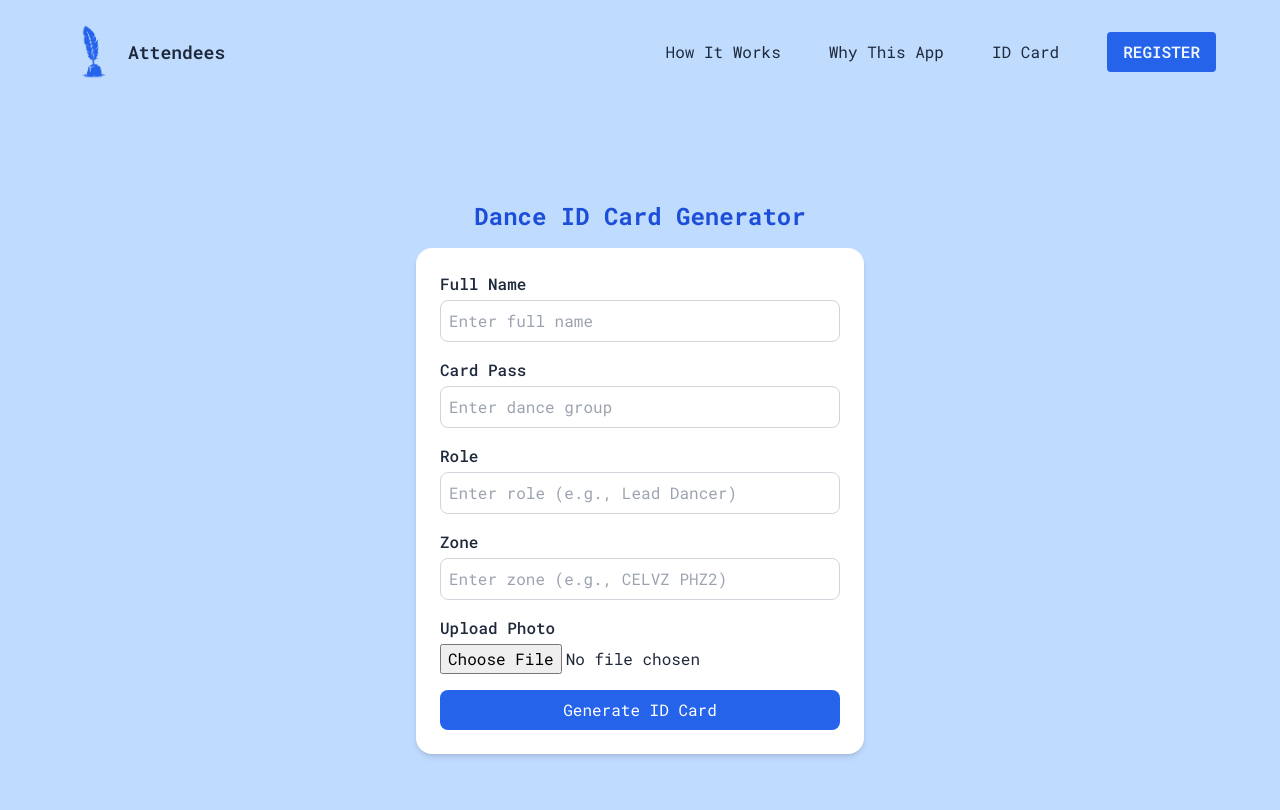
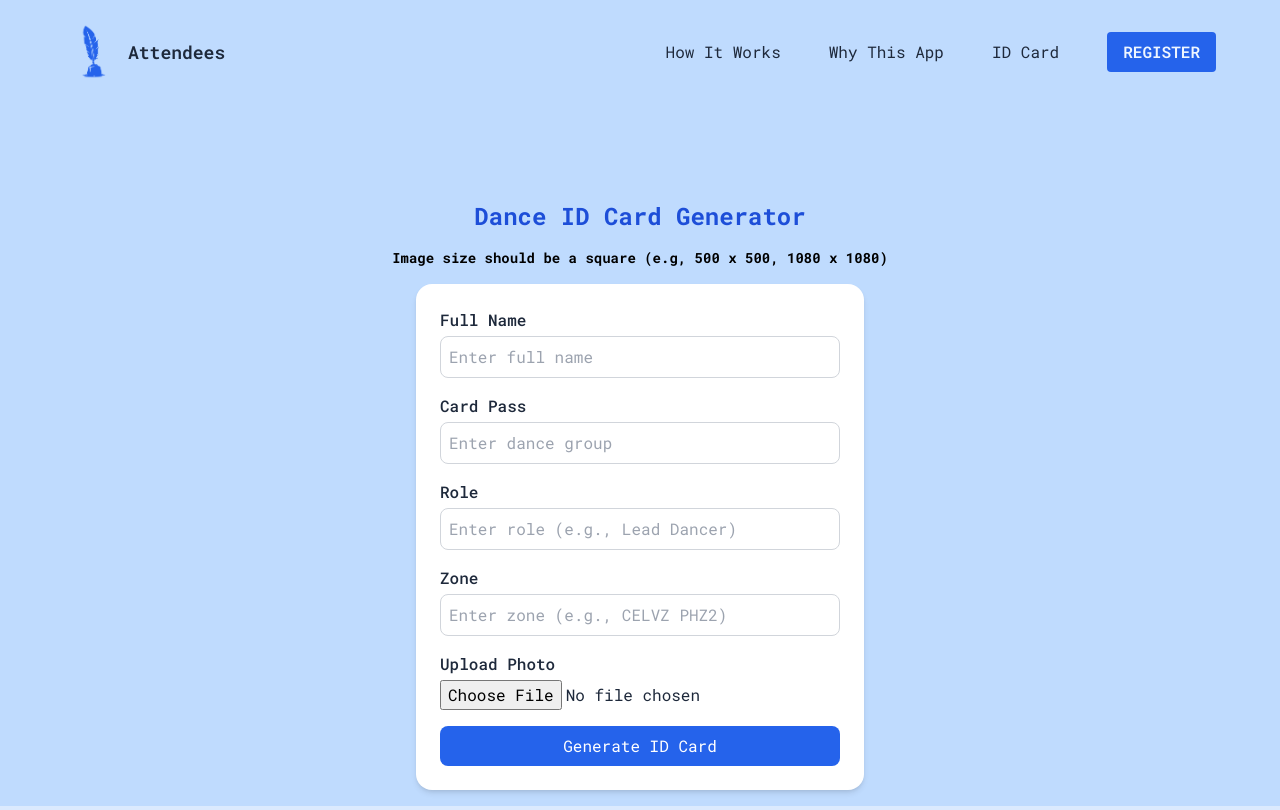
Before and after one commit to Codewitheyezyc/Attendees-Web-App, a React (Vite) app: page /id-card in a window 1280 px wide. Built offline with nearby package versions, Linux system fonts and the light colour scheme.

Commit message:
Added text and fixed padding

```diff
--- a/src/components/idCard/IDCard.jsx
+++ b/src/components/idCard/IDCard.jsx
@@ -80,10 +80,13 @@ export default function IDCard() {
   return (
     <div className="flex min-h-screen flex-col bg-blue-200 font-sans">
       <Navbar />
-      <div className="flex flex-col items-center justify-center p-4 sm:my-10 lg:mt-20">
+      <div className="flex flex-col items-center justify-center p-4 sm:mt-10 lg:mt-20">
         <h1 className="mb-4 text-center text-2xl font-bold text-blue-700">
           Dance ID Card Generator
         </h1>
+        <p className="mb-4 text-center text-sm font-bold text-black">
+          Image size should be a square (e.g, 500 x 500, 1080 x 1080)
+        </p>
 
         {/* Input Form */}
         {!showCard && (
```
